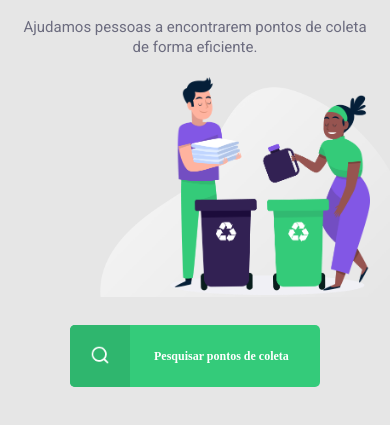
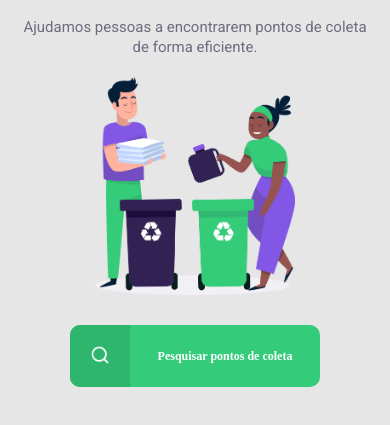
Before and after one commit to Dhi-Carvalho-DEV/ecoleta, a plain HTML site: page index.html in a window 390 px wide. Shown: the part 157-582 px from the top of the page. Drawn offline with Linux system fonts and the light colour scheme.

Commit message:
Correção de erros de responsividade no botão

```diff
--- a/style.css
+++ b/style.css
@@ -62,14 +62,6 @@ header a img {
   width: 1.5rem;
 }
 
-main .wrapper {
-  background-image: url(./assets/Background.png);
-  background-repeat: no-repeat;
-  background-size: 30rem;
-  background-position-x: 10rem;
-  background-position-y: 18rem;
-}
-
 .content h1 {
   font-family: var(--title-font);
   font-size: 3.5rem;
@@ -90,7 +82,7 @@ main .wrapper {
 
 .img-background {
   display: flex;
-  justify-content: flex-end;
+  justify-content: center;
   margin-bottom: 3rem;
 }
 
@@ -99,12 +91,11 @@ main .wrapper {
 }
 
 .button {
-  width: 25rem;
+  width: min(25rem, 100%);
   display: flex;
   align-items: center;
-  gap: 2.4rem;
   background-color: var(--button);
-  border-radius: 0.5rem;
+  border-radius: 1rem;
   margin-inline: auto;
 }
 
@@ -113,12 +104,13 @@ main .wrapper {
   font-size: 1.2rem;
   font-weight: 700;
   color: white;
+  margin-inline: auto;
 }
 
 .button .img {
   padding: 2rem;
   background-color: var(--button-hover);
-  border-radius: 0.5rem 0 0 0.5rem;
+  border-radius: 1rem 0 0 1rem;
 }
 .button img {
   width: 2rem;
```
